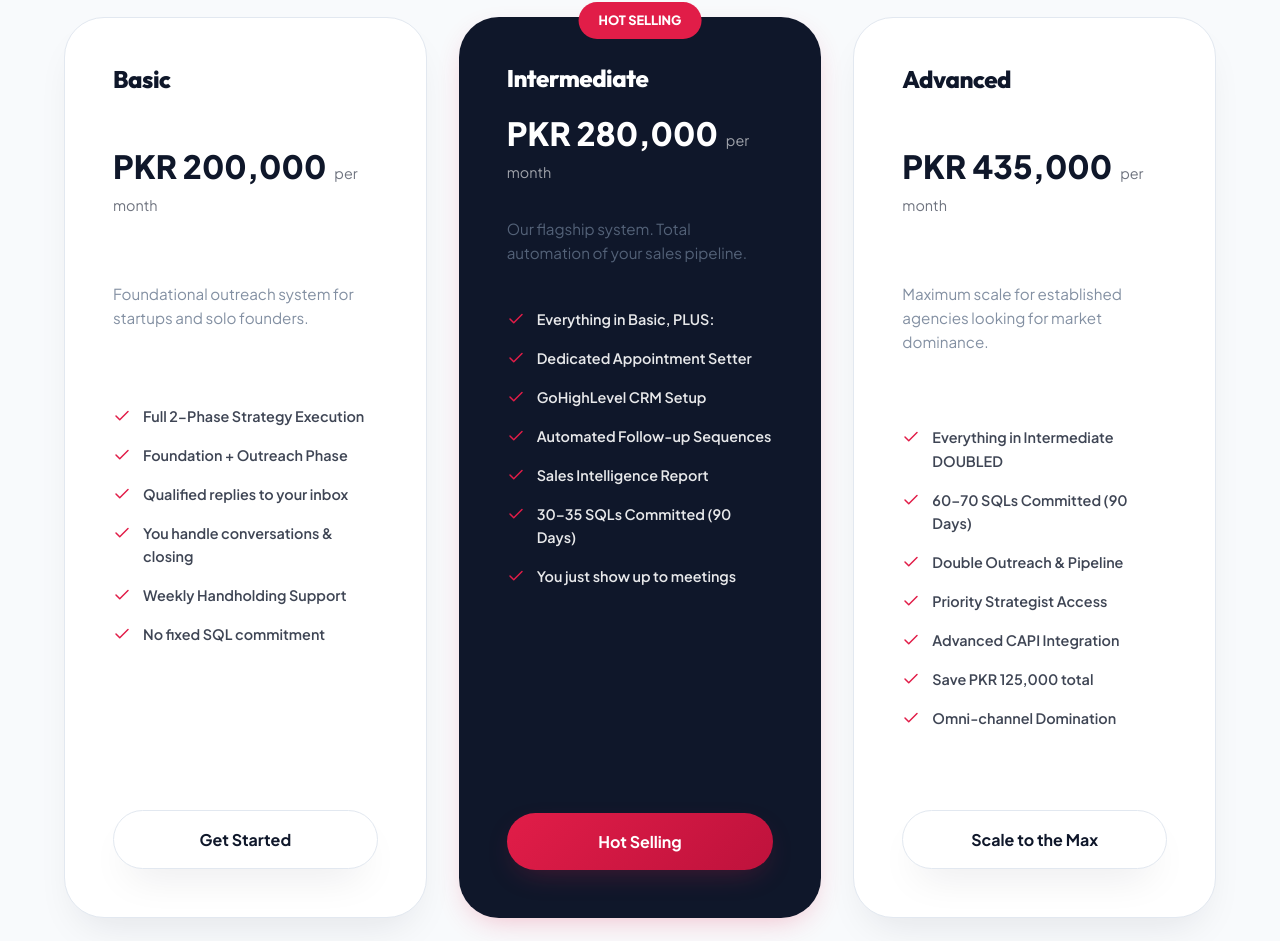
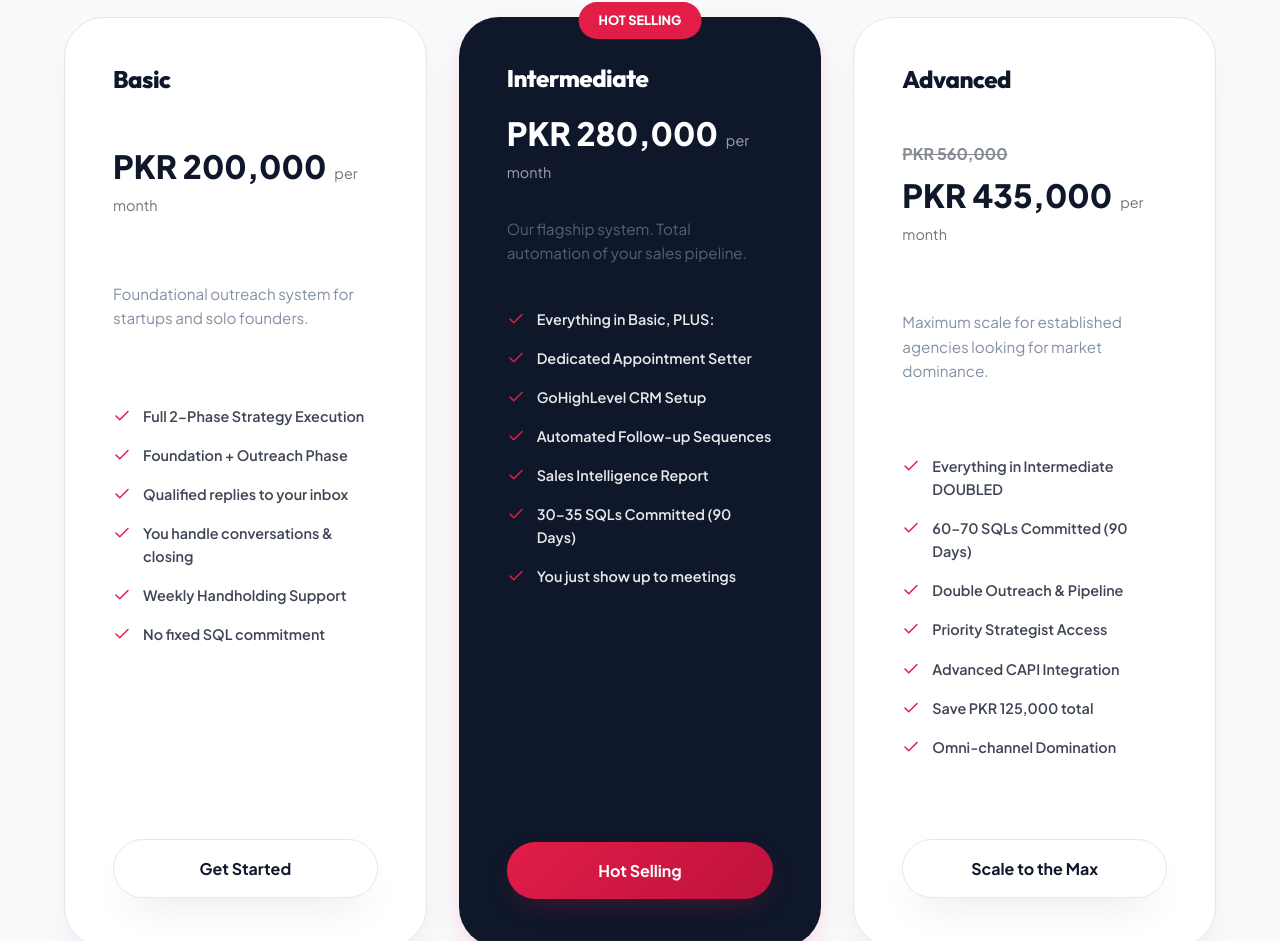
Before and after one commit to muneeb1097m/FLc-landing-page, a Next.js app: page / in a window 1280 px wide. Shown: the part 7681-8622 px from the top of the page. Built offline with nearby package versions, Linux system fonts and the light colour scheme.

Commit message:
UI Update: Added struck-through original price (PKR 560k) to Advanced package to highlight discounted value

```diff
--- a/src/components/Packages.tsx
+++ b/src/components/Packages.tsx
@@ -42,6 +42,7 @@ const Packages = () => {
     {
       name: 'Advanced',
       price: 'PKR 435,000',
+      originalPrice: 'PKR 560,000',
       period: 'per month',
       description: 'Maximum scale for established agencies looking for market dominance.',
       features: [
@@ -71,7 +72,7 @@ const Packages = () => {
         </div>
 
         <div className="grid-3" style={{ gap: '2rem', alignItems: 'stretch' }}>
-          {plans.map((plan, i) => (
+          {plans.map((plan: any, i) => (
             <motion.div
               key={plan.name}
               initial={{ opacity: 0, y: 30 }}
@@ -104,6 +105,18 @@ const Packages = () => {
 
               <h3 style={{ fontSize: '1.5rem', marginBottom: '1rem' }}>{plan.name}</h3>
               <div style={{ marginBottom: '2rem' }}>
+                {plan.originalPrice && (
+                  <span style={{
+                    fontSize: '1rem',
+                    textDecoration: 'line-through',
+                    opacity: 0.5,
+                    display: 'block',
+                    marginBottom: '0.2rem',
+                    fontWeight: 700
+                  }}>
+                    {plan.originalPrice}
+                  </span>
+                )}
                 <span style={{ fontSize: '2rem', fontWeight: 900 }}>{plan.price}</span>
                 <span style={{ opacity: 0.6, fontSize: '0.9rem', marginLeft: '8px' }}>{plan.period}</span>
               </div>
```
